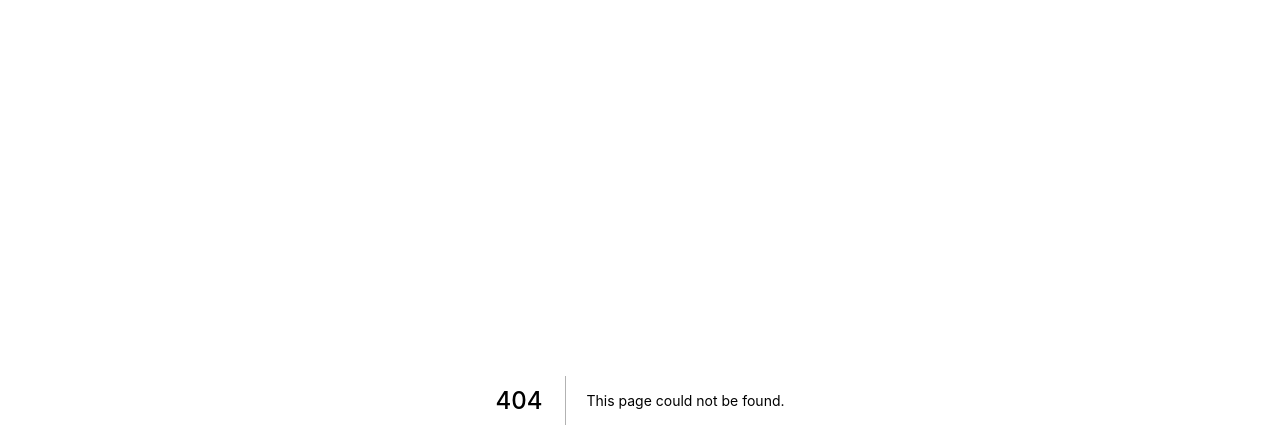
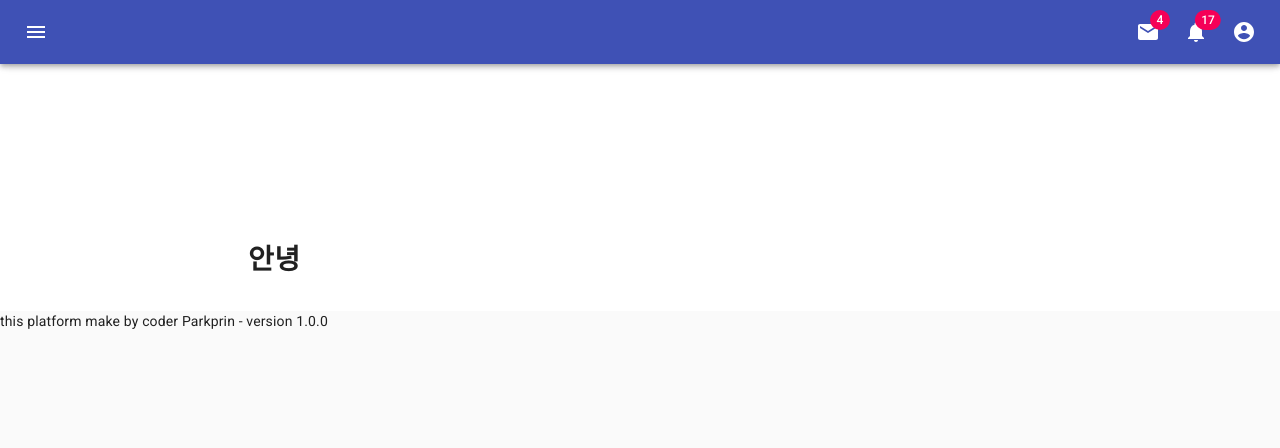
Before and after one commit to ParkPrin/Next-Typescript-Front-CareerManagementSystem, a Next.js app: page /profile in a window 1280 px wide. Before the commit this address had no page. Shown: the top 448 px of the page. Built offline with nearby package versions, Linux system fonts and the light colour scheme.

Commit message:
퍼블리싱 화면작성: profile 추가 No ssr 처리 추가
퍼블리싱 화면작성: profile 추가 No ssr 처리 추가

```diff
--- a/components/PageMaue.tsx
+++ b/components/PageMaue.tsx
@@ -31,6 +31,7 @@ import MailIcon from '@material-ui/icons/Mail';
 import NotificationsIcon from '@material-ui/icons/Notifications';
 import AccountCircle from '@material-ui/icons/AccountCircle';
 import MoreIcon from '@material-ui/icons/MoreVert';
+import NoSsr from '@material-ui/core/NoSsr';
 
 const drawerWidth = 240;
 
@@ -109,7 +110,7 @@ const useStyles = (theme: Theme) =>
     });
 
 export interface LayoutProps extends WithStyles<typeof useStyles> {
-    children?: ReactNode
+    children?: ReactNode | undefined
     title?: string
     theme?: string
 }
@@ -243,6 +244,8 @@ class PageMaue extends React.Component<LayoutProps, {}> {
             </Menu>
         );
 
+        console.log('no ssr: ' + children == undefined? true : false)
+        console.log(children)
         return (
         <div className={classes.root} style={{backgroundColor:"#FFFFFF"}}>
             <Head>
@@ -254,6 +257,7 @@ class PageMaue extends React.Component<LayoutProps, {}> {
             </Head>
 
             <CssBaseline />
+            <NoSsr defer={children? true : false}>
             <AppBar
               position="fixed"
               className={clsx(classes.appBar, {
@@ -345,9 +349,11 @@ class PageMaue extends React.Component<LayoutProps, {}> {
                 ))}
               </List>
             </Drawer>
+
             <div style={{width: "1200px"}} >
                 {children}
             </div>
+            </NoSsr>
           </div>
 
         )
--- /dev/null
+++ b/pages/profile/index.tsx
@@ -0,0 +1,54 @@
+import PageLayout  from '../../layouts/PageLayout'
+import React  from 'react'
+import CssBaseline from '@material-ui/core/CssBaseline';
+import Container from '@material-ui/core/Container';
+import {createStyles, withStyles, WithStyles} from "@material-ui/core/styles";
+import {Theme} from "@material-ui/core/styles/createMuiTheme";
+import Typography from '@material-ui/core/Typography';
+import Image from 'next/image'
+import Grid from '@material-ui/core/Grid';
+
+const useStyles = (theme: Theme) =>
+    createStyles({
+        root: {
+            ...theme.typography.button,
+            backgroundColor: theme.palette.background.paper,
+            padding: theme.spacing(1),
+        },
+        gridRoot: {
+            flexGrow: 1,
+        },
+        gridPaper: {
+            padding: theme.spacing(2),
+            textAlign: 'center',
+            color: theme.palette.text.secondary,
+        },
+    });
+
+export interface IndexPageProps extends WithStyles<typeof useStyles> {}
+
+class Index extends React.Component<IndexPageProps, {}> {
+
+    render() {
+        const {classes} = this.props;
+
+        return (
+
+        <PageLayout title={process.env.NEXT_PROJECT_NAME}>
+            <div>
+                <header style={{marginTop:"20%"}}>
+
+                </header>
+                <div className={this.props.classes.root}>
+                    <main>
+                        <h1>안녕</h1>
+                    </main>
+                </div>
+            </div>
+            <CssBaseline />
+        </PageLayout>
+        )
+    }
+}
+
+export default withStyles(useStyles)(Index)
--- a/utils/menu-sample-data.ts
+++ b/utils/menu-sample-data.ts
@@ -3,6 +3,6 @@ import { MenuList } from '../interfaces/menulist'
 /** Dummy Menu data. */
 export const sampleUserData: MenuList[] = [
     { id: 101, name: '메인', iconName: 'Home', url: '/' },
-    { id: 102, name: '내 프로필 관리', iconName: 'Profile', url: '/profile' },
-    { id: 103, name: '프로필 공유', iconName: 'Share', url: '/share_profile' },
+    { id: 102, name: '프로필 관리', iconName: 'Profile', url: '/profile' },
+    { id: 103, name: '프로필 포탈', iconName: 'Portal', url: '/profile_portal' },
 ]
```
